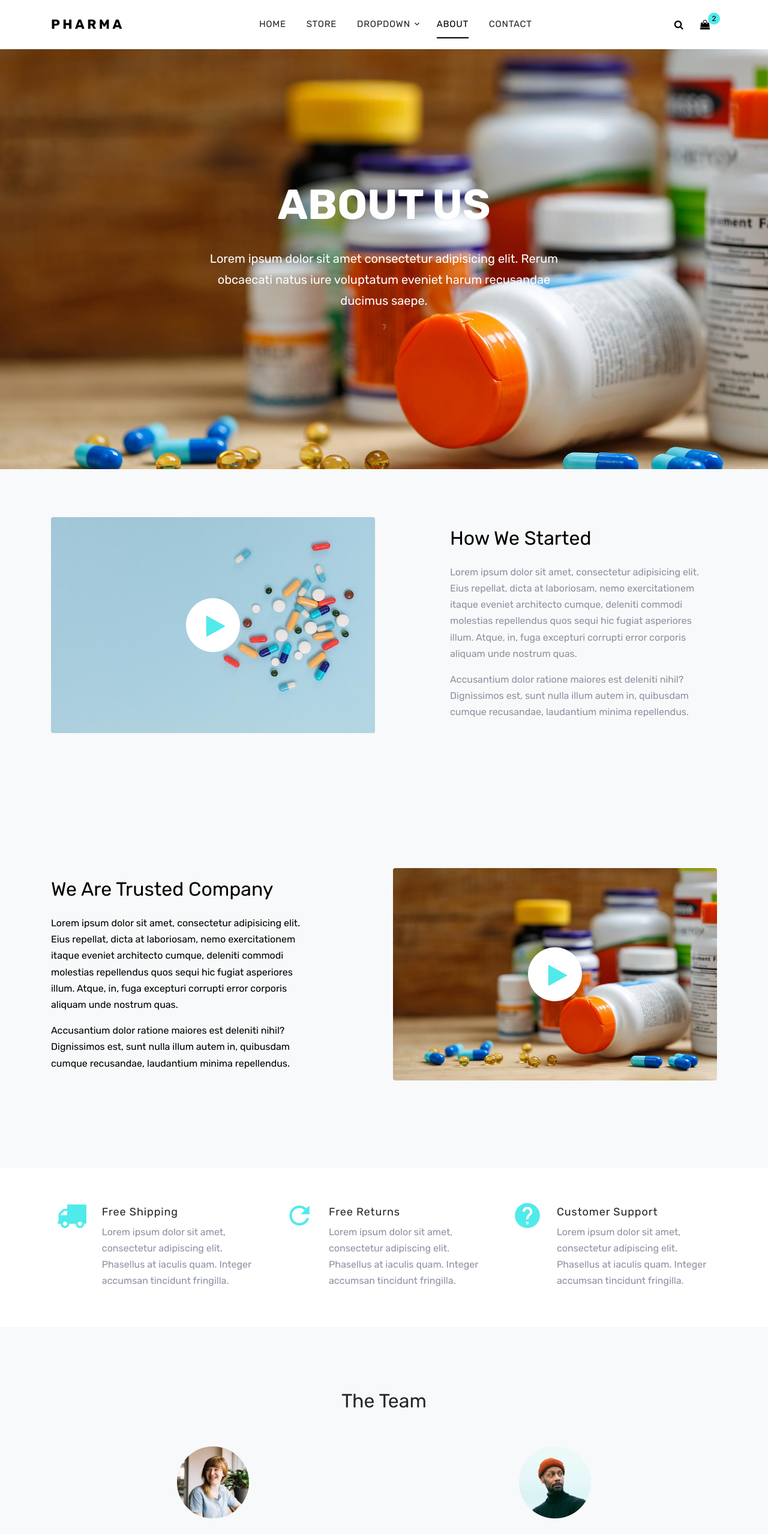
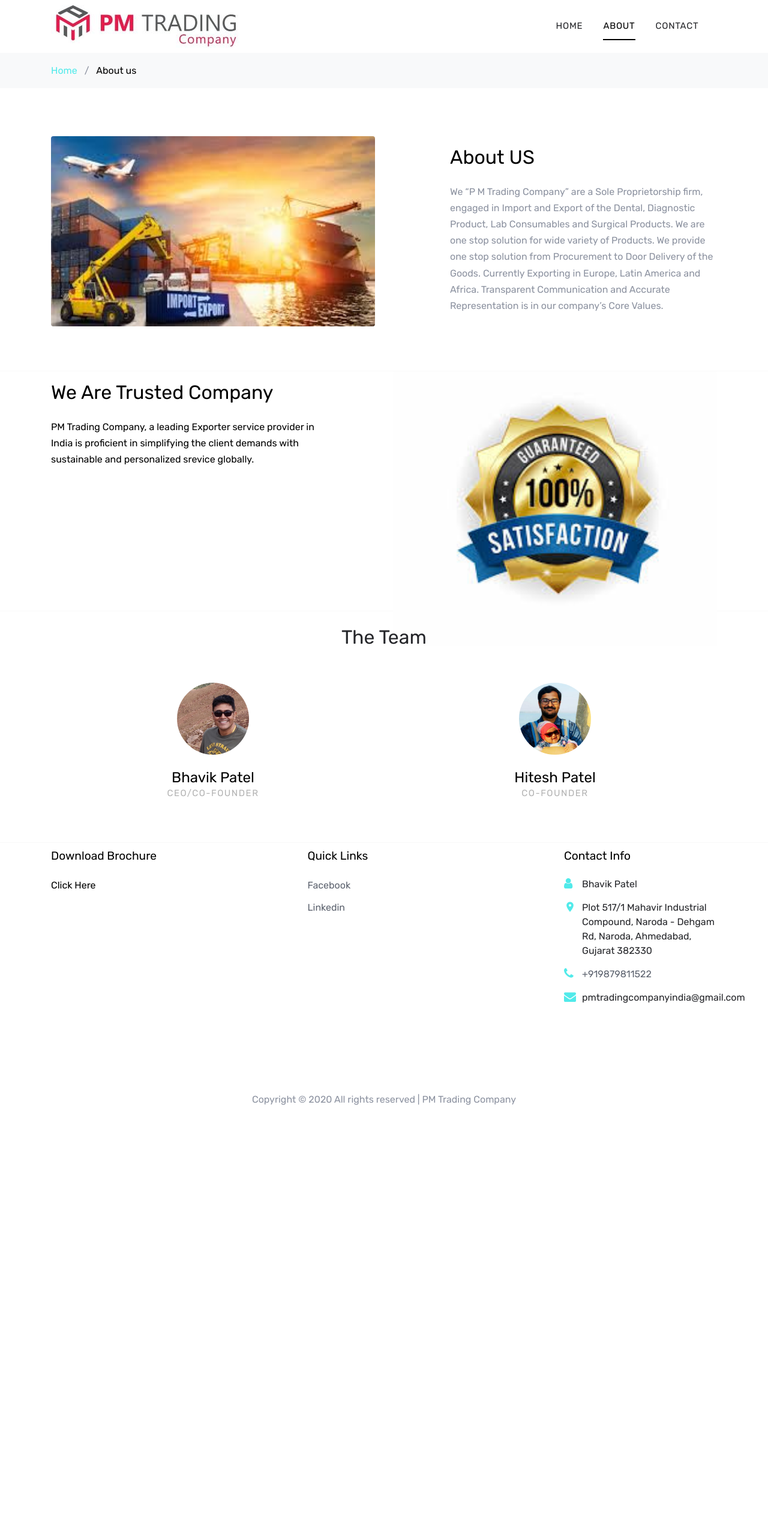
Before and after one commit to chiragfadadu/pmtrading, a plain HTML site: page about.html in a window 1280 px wide. Shown: the top 2557 px of the page at 60% size. After the commit the page ends 1958 px from the top, so only its background shows below. Drawn offline with Linux system fonts and the light colour scheme; files whose address does not match are found by name.

Commit message:
final changs

```diff
--- a/about.html
+++ b/about.html
@@ -2,7 +2,7 @@
 <html lang="en">
 
 <head>
-  <title>Pharma &mdash; Colorlib Template</title>
+    <title>PM TRADING</title>
     <meta charset="utf-8">
     <meta name="viewport" content="width=device-width, initial-scale=1, shrink-to-fit=no">
 
@@ -42,73 +42,41 @@
                 <div class="d-flex align-items-center justify-content-between">
                     <div class="logo">
                         <div class="site-logo">
-              <a href="index.html" class="js-logo-clone">Pharma</a>
+                            <a href="index.html" class="js-logo-clone"><img src="images/LOGO-2-1024x836.jpeg" /></a>
                         </div>
                     </div>
-          <div class="main-nav d-none d-lg-block">
+                    <div class="main-nav d-none d-lg-block" style="margin-left:497px">
                         <nav class="site-navigation text-right text-md-center" role="navigation">
                             <ul class="site-menu js-clone-nav d-none d-lg-block">
                                 <li><a href="index.html">Home</a></li>
-                <li><a href="shop.html">Store</a></li>
-                <li class="has-children">
-                  <a href="#">Dropdown</a>
-                  <ul class="dropdown">
-                    <li><a href="#">Supplements</a></li>
-                    <li class="has-children">
-                      <a href="#">Vitamins</a>
-                      <ul class="dropdown">
-                        <li><a href="#">Supplements</a></li>
-                        <li><a href="#">Vitamins</a></li>
-                        <li><a href="#">Diet &amp; Nutrition</a></li>
-                        <li><a href="#">Tea &amp; Coffee</a></li>
-                      </ul>
-                    </li>
-                    <li><a href="#">Diet &amp; Nutrition</a></li>
-                    <li><a href="#">Tea &amp; Coffee</a></li>
-
-                  </ul>
-                </li>
                                 <li class="active"><a href="about.html">About</a></li>
                                 <li><a href="contact.html">Contact</a></li>
                             </ul>
                         </nav>
                     </div>
                     <div class="icons">
-            <a href="#" class="icons-btn d-inline-block js-search-open"><span class="icon-search"></span></a>
-            <a href="cart.html" class="icons-btn d-inline-block bag">
-              <span class="icon-shopping-bag"></span>
-              <span class="number">2</span>
-            </a>
-            <a href="#" class="site-menu-toggle js-menu-toggle ml-3 d-inline-block d-lg-none"><span
-                class="icon-menu"></span></a>
+                        <a href="#" class="site-menu-toggle js-menu-toggle ml-3 d-inline-block d-lg-none"><span class="icon-menu"></span></a>
                     </div>
                 </div>
             </div>
         </div>
-
-    <div class="site-blocks-cover inner-page" style="background-image: url('images/hero_1.jpg');">
+        <div class="bg-light py-3">
             <div class="container">
                 <div class="row">
-          <div class="col-lg-7 mx-auto align-self-center">
-            <div class=" text-center">
-              <h1>About Us</h1>
-              <p>Lorem ipsum dolor sit amet consectetur adipisicing elit. Rerum obcaecati natus iure voluptatum eveniet harum recusandae ducimus saepe.</p>ˀ
+                    <div class="col-md-12 mb-0">
+                        <a href="index.html">Home</a> <span class="mx-2 mb-0">/</span>
+                        <strong class="text-black">About us</strong>
                     </div>
                 </div>
             </div>
         </div>
-    </div>
-
-    <div class="site-section bg-light custom-border-bottom" data-aos="fade">
+        <div class="site-section custom-border-bottom" data-aos="fade" style="padding-bottom:10px">
             <div class="container">
                 <div class="row mb-5">
                     <div class="col-md-6">
                         <div class="block-16">
                             <figure>
-                <img src="images/bg_1.jpg" alt="Image placeholder" class="img-fluid rounded">
-                <a href="https://vimeo.com/channels/staffpicks/93951774" class="play-button popup-vimeo"><span
-                    class="icon-play"></span></a>
-
+                                <img src="images/import export.jpg" alt="Image placeholder" style="width:800px" class="img-fluid rounded">
                             </figure>
                         </div>
                     </div>
@@ -117,14 +85,11 @@
 
 
                         <div class="site-section-heading pt-3 mb-4">
-              <h2 class="text-black">How We Started</h2>
+                            <h2 class="text-black">About US</h2>
                         </div>
-            <p>Lorem ipsum dolor sit amet, consectetur adipisicing elit. Eius repellat, dicta at laboriosam, nemo
-              exercitationem itaque eveniet architecto cumque, deleniti commodi molestias repellendus quos sequi hic fugiat
-              asperiores illum. Atque, in, fuga excepturi corrupti error corporis aliquam unde nostrum quas.</p>
-            <p>Accusantium dolor ratione maiores est deleniti nihil? Dignissimos est, sunt nulla illum autem in, quibusdam
-              cumque recusandae, laudantium minima repellendus.</p>
-
+                        <p>
+                            We “P M Trading Company” are a Sole Proprietorship firm, engaged in Import and Export of the Dental, Diagnostic Product, Lab Consumables and Surgical Products. We are one stop solution for wide variety of Products. We provide one stop solution from Procurement to Door Delivery of the Goods. Currently Exporting in Europe, Latin America and Africa. Transparent Communication and Accurate Representation is in our company’s Core Values.
+                        </p>
                     </div>
                 </div>
             </div>
@@ -132,16 +97,13 @@
 
 
 
-    <div class="site-section bg-light custom-border-bottom" data-aos="fade">
+        <div class="site-section custom-border-bottom" style="padding:0px;height:400px" data-aos="fade">
             <div class="container">
                 <div class="row mb-5">
                     <div class="col-md-6 order-md-2">
                         <div class="block-16">
                             <figure>
-                <img src="images/hero_1.jpg" alt="Image placeholder" class="img-fluid rounded">
-                <a href="https://vimeo.com/channels/staffpicks/93951774" class="play-button popup-vimeo"><span
-                    class="icon-play"></span></a>
-
+                                <img src="images/trusted company.jpg" alt="Image placeholder" style="width:800px" class="img-fluid rounded">
                             </figure>
                         </div>
                     </div>
@@ -151,56 +113,16 @@
                         <div class="site-section-heading pt-3 mb-4">
                             <h2 class="text-black">We Are Trusted Company</h2>
                         </div>
-            <p class="text-black">Lorem ipsum dolor sit amet, consectetur adipisicing elit. Eius repellat, dicta at laboriosam, nemo
-              exercitationem itaque eveniet architecto cumque, deleniti commodi molestias repellendus quos sequi hic fugiat
-              asperiores illum. Atque, in, fuga excepturi corrupti error corporis aliquam unde nostrum quas.</p>
-            <p class="text-black">Accusantium dolor ratione maiores est deleniti nihil? Dignissimos est, sunt nulla illum autem in, quibusdam
-              cumque recusandae, laudantium minima repellendus.</p>
+                        <p class="text-black">
+                            PM Trading Company, a leading Exporter service provider in India is proficient in simplifying the client demands with sustainable and personalized srevice globally.
 
+                        </p>
                     </div>
                 </div>
             </div>
         </div>
 
-    <div class="site-section site-section-sm site-blocks-1 border-0" data-aos="fade">
-      <div class="container">
-        <div class="row">
-          <div class="col-md-6 col-lg-4 d-lg-flex mb-4 mb-lg-0 pl-4" data-aos="fade-up" data-aos-delay="">
-            <div class="icon mr-4 align-self-start">
-              <span class="icon-truck text-primary"></span>
-            </div>
-            <div class="text">
-              <h2>Free Shipping</h2>
-              <p>Lorem ipsum dolor sit amet, consectetur adipiscing elit. Phasellus at iaculis quam. Integer accumsan
-                tincidunt fringilla.</p>
-            </div>
-          </div>
-          <div class="col-md-6 col-lg-4 d-lg-flex mb-4 mb-lg-0 pl-4" data-aos="fade-up" data-aos-delay="100">
-            <div class="icon mr-4 align-self-start">
-              <span class="icon-refresh2 text-primary"></span>
-            </div>
-            <div class="text">
-              <h2>Free Returns</h2>
-              <p>Lorem ipsum dolor sit amet, consectetur adipiscing elit. Phasellus at iaculis quam. Integer accumsan
-                tincidunt fringilla.</p>
-            </div>
-          </div>
-          <div class="col-md-6 col-lg-4 d-lg-flex mb-4 mb-lg-0 pl-4" data-aos="fade-up" data-aos-delay="200">
-            <div class="icon mr-4 align-self-start">
-              <span class="icon-help text-primary"></span>
-            </div>
-            <div class="text">
-              <h2>Customer Support</h2>
-              <p>Lorem ipsum dolor sit amet, consectetur adipiscing elit. Phasellus at iaculis quam. Integer accumsan
-                tincidunt fringilla.</p>
-            </div>
-          </div>
-        </div>
-      </div>
-    </div>
-
-
-    <div class="site-section bg-light custom-border-bottom" data-aos="fade">
+        <div class="site-section  custom-border-bottom" style="padding:0px" data-aos="fade">
             <div class="container">
                 <div class="row justify-content-center mb-5">
                     <div class="col-md-7 site-section-heading text-center pt-4">
@@ -213,13 +135,14 @@
                         <div class="block-38 text-center">
                             <div class="block-38-img">
                                 <div class="block-38-header">
-                  <img src="images/person_1.jpg" alt="Image placeholder" class="mb-4">
-                  <h3 class="block-38-heading h4">Elizabeth Graham</h3>
+                                    <img src="/images/CEO1.jpg" alt="Image placeholder" class="mb-4">
+                                    <h3 class="block-38-heading h4">Bhavik Patel</h3>
                                     <p class="block-38-subheading">CEO/Co-Founder</p>
                                 </div>
                                 <div class="block-38-body">
-                  <p>Lorem ipsum dolor sit amet consectetur adipisicing elit. Vitae aut minima nihil sit distinctio
-                    recusandae doloribus ut fugit officia voluptate soluta. </p>
+                                    <p>
+
+                                    </p>
                                 </div>
                             </div>
                         </div>
@@ -228,43 +151,14 @@
                         <div class="block-38 text-center">
                             <div class="block-38-img">
                                 <div class="block-38-header">
-                  <img src="images/person_2.jpg" alt="Image placeholder" class="mb-4">
-                  <h3 class="block-38-heading h4">Jennifer Greive</h3>
+                                    <img src="/images/CEO2.jpg" alt="Image placeholder" class="mb-4">
+                                    <h3 class="block-38-heading h4">Hitesh Patel</h3>
                                     <p class="block-38-subheading">Co-Founder</p>
                                 </div>
                                 <div class="block-38-body">
-                  <p>Lorem ipsum dolor sit amet consectetur adipisicing elit. Vitae aut minima nihil sit distinctio
-                    recusandae doloribus ut fugit officia voluptate soluta. </p>
-                </div>
-              </div>
-            </div>
-          </div>
-          <div class="col-md-6 col-lg-6 mb-5">
-            <div class="block-38 text-center">
-              <div class="block-38-img">
-                <div class="block-38-header">
-                  <img src="images/person_3.jpg" alt="Image placeholder" class="mb-4">
-                  <h3 class="block-38-heading h4">Patrick Marx</h3>
-                  <p class="block-38-subheading">Marketing</p>
-                </div>
-                <div class="block-38-body">
-                  <p>Lorem ipsum dolor sit amet consectetur adipisicing elit. Vitae aut minima nihil sit distinctio
-                    recusandae doloribus ut fugit officia voluptate soluta. </p>
-                </div>
-              </div>
-            </div>
-          </div>
-          <div class="col-md-6 col-lg-6 mb-5">
-            <div class="block-38 text-center">
-              <div class="block-38-img">
-                <div class="block-38-header">
-                  <img src="images/person_4.jpg" alt="Image placeholder" class="mb-4">
-                  <h3 class="block-38-heading h4">Mike Coolbert</h3>
-                  <p class="block-38-subheading">Sales Manager</p>
-                </div>
-                <div class="block-38-body">
-                  <p>Lorem ipsum dolor sit amet consectetur adipisicing elit. Vitae aut minima nihil sit distinctio
-                    recusandae doloribus ut fugit officia voluptate soluta. </p>
+                                    <p>
+
+                                    </p>
                                 </div>
                             </div>
                         </div>
@@ -274,25 +168,26 @@
         </div>
 
 
-    <footer class="site-footer">
+        <footer class="site-footer" style="padding-top:10px">
             <div class="container">
                 <div class="row">
                     <div class="col-md-6 col-lg-3 mb-4 mb-lg-0">
 
                         <div class="block-7">
-              <h3 class="footer-heading mb-4">About Us</h3>
-              <p>Lorem ipsum dolor sit amet, consectetur adipisicing elit. Eius quae reiciendis distinctio voluptates
-                sed dolorum excepturi iure eaque, aut unde.</p>
+                            <h3 class="footer-heading mb-4">
+                                Download Brochure
+                            </h3>
+                            <a href="images/p-m-trading-company.pdf" target="_blank">
+                                <strong style="color:black">Click Here</strong>
+                            </a>
                         </div>
 
                     </div>
                     <div class="col-lg-3 mx-auto mb-5 mb-lg-0">
                         <h3 class="footer-heading mb-4">Quick Links</h3>
                         <ul class="list-unstyled">
-              <li><a href="#">Supplements</a></li>
-              <li><a href="#">Vitamins</a></li>
-              <li><a href="#">Diet &amp; Nutrition</a></li>
-              <li><a href="#">Tea &amp; Coffee</a></li>
+                            <li><a href="https://www.indiamart.com/pm-tradingcompany/">Facebook</a></li>
+                            <li><a href="https://www.indiamart.com/pm-tradingcompany/">Linkedin</a></li>
                         </ul>
                     </div>
 
@@ -300,9 +195,14 @@
                         <div class="block-5 mb-5">
                             <h3 class="footer-heading mb-4">Contact Info</h3>
                             <ul class="list-unstyled">
-                <li class="address">203 Fake St. Mountain View, San Francisco, California, USA</li>
-                <li class="phone"><a href="tel://23923929210">+2 392 3929 210</a></li>
-                <li class="email">emailaddress@domain.com</li>
+                                <li class="person">
+                                    Bhavik Patel
+                                </li>
+                                <li class="address">
+                                    Plot 517/1 Mahavir Industrial Compound, Naroda - Dehgam Rd, Naroda, Ahmedabad, Gujarat 382330
+                                </li>
+                                <li class="phone"><a href="tel://+919879811522">+919879811522</a></li>
+                                <li class="email"> pmtradingcompanyindia@gmail.com</li>
                             </ul>
                         </div>
 
@@ -314,9 +214,7 @@
                         <p>
                             <!-- Link back to Colorlib can't be removed. Template is licensed under CC BY 3.0. -->
                             Copyright &copy;
-              <script>document.write(new Date().getFullYear());</script> All rights reserved | This template is made
-              with <i class="icon-heart" aria-hidden="true"></i> by <a href="https://colorlib.com" target="_blank"
-                class="text-primary">Colorlib</a>
+                            <script>document.write(new Date().getFullYear());</script> All rights reserved | PM Trading Company
                             <!-- Link back to Colorlib can't be removed. Template is licensed under CC BY 3.0. -->
                         </p>
                     </div>
```
Also changed, not shown: contact.html (+8 -6 lines), index.html (+6 -4 lines), images/CEO1.jpg (added), images/CEO2.jpg (added), images/import export.jpg (added), images/trusted company.jpg (added), 1 other file. Lines whose indentation alone changed are shown as unchanged.
